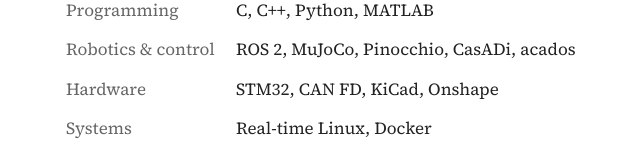
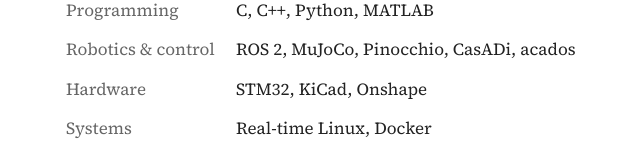
Before and after one commit to maksm17/maksm17.github.io, a plain HTML site: page index.html in a window 1280 px wide. Shown: the part 3278-3436 px from the top of the page, without its empty margins (149-789 px from the left). Drawn offline with Linux system fonts and the light colour scheme.

Commit message:
Update hardware skills in index.html
Removed 'CAN FD' from the hardware skills list.

```diff
--- a/index.html
+++ b/index.html
@@ -210,7 +210,7 @@
   <table class="cv">
     <tr><td class="when">Programming</td><td>C, C++, Python, MATLAB</td></tr>
     <tr><td class="when">Robotics &amp; control</td><td>ROS 2, MuJoCo, Pinocchio, CasADi, acados</td></tr>
-    <tr><td class="when">Hardware</td><td>STM32, CAN FD, KiCad, Onshape</td></tr>
+    <tr><td class="when">Hardware</td><td>STM32, KiCad, Onshape</td></tr>
     <tr><td class="when">Systems</td><td>Real-time Linux, Docker</td></tr>
     <tr><td class="when">Languages</td><td>Polish (native), English (C1), German (B2)</td></tr>
   </table>
```
